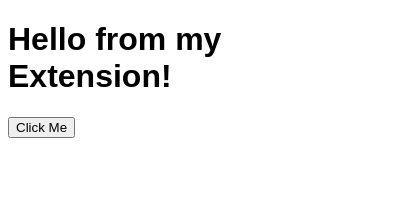
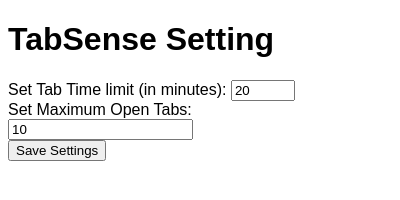
Before and after one commit to PureZinc/tabsense-hackathon, a browser extension: page html/popup.html in a window 400 px wide. Drawn offline with Linux system fonts and the light colour scheme.

Commit message:
Popup Back

```diff
--- a/html/popup.html
+++ b/html/popup.html
@@ -12,8 +12,16 @@
   </style>
 </head>
 <body>
-  <h1>Hello from my Extension!</h1>
-  <button id="clickMe">Click Me</button>
+    <h1>TabSense Setting</h1>
+    <div>
+      <label for="timeLimit">Set Tab Time limit (in minutes):</label>
+      <input type="number" id="tabLimit" value="20" min="5" max="120">
+    </div>
+    <div>
+      <label for="tabLimit">Set Maximum Open Tabs:</label>
+      <input type="tabLimit" id="tabLimit" value="10" min="1" max="50">
+    </div>
+    <button id="saveButton">Save Settings</button>
   <script src="../js/popup.js"></script>
   <script src="../js/tabs.js"></script>
 </body>
```
